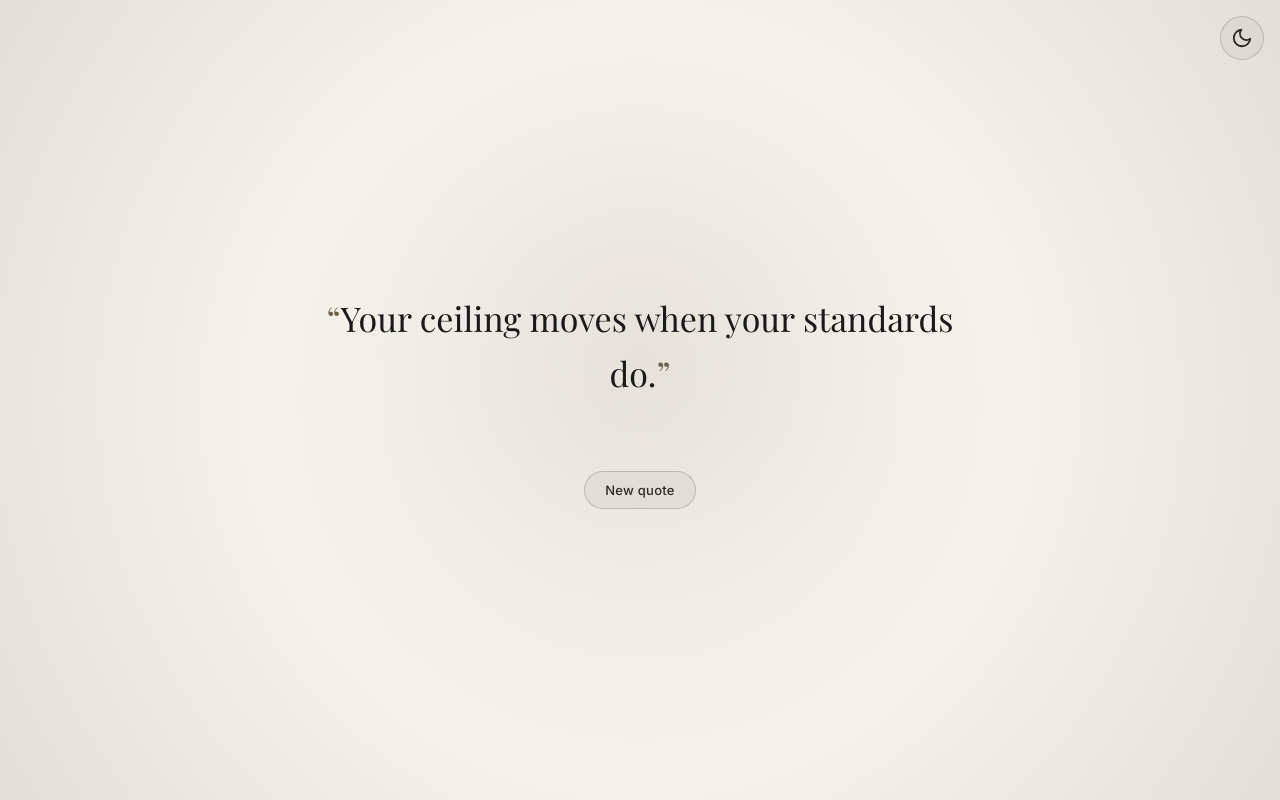
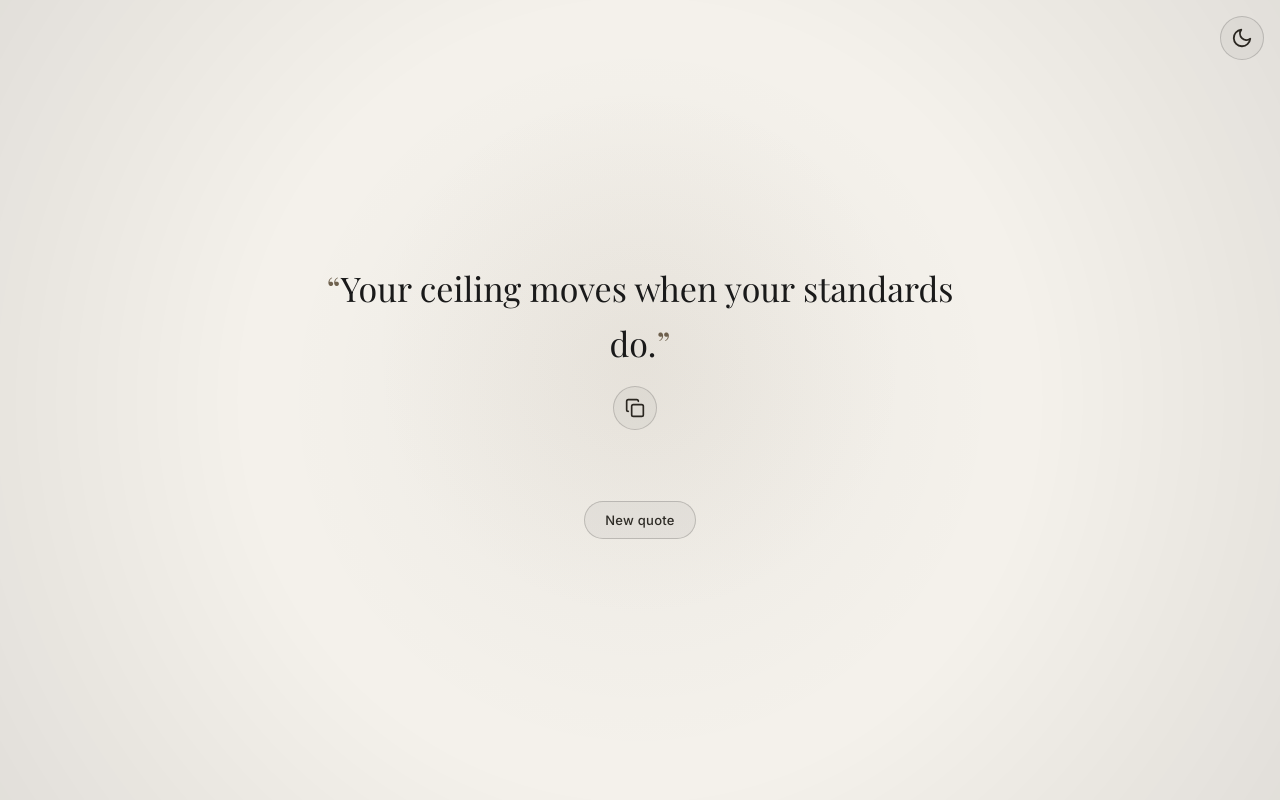
Before and after one commit to ayushman-git/mori, a React (Vite) app: page / in a window 1280 px wide. Built offline with nearby package versions, Linux system fonts and the light colour scheme.

Commit message:
added cpy

```diff
--- a/src/App.jsx
+++ b/src/App.jsx
@@ -11,6 +11,26 @@ function getThemeFromDocument() {
 
 const STORAGE_KEY = 'mori.quoteOfDay.v1';
 const QUOTE_TRANSITION_MS = 200;
+const COPY_FEEDBACK_MS = 2000;
+
+async function copyTextToClipboard(text) {
+  if (navigator.clipboard?.writeText) {
+    await navigator.clipboard.writeText(text);
+    return;
+  }
+  const ta = document.createElement('textarea');
+  ta.value = text;
+  ta.setAttribute('readonly', '');
+  ta.style.position = 'fixed';
+  ta.style.left = '-9999px';
+  document.body.appendChild(ta);
+  ta.select();
+  try {
+    document.execCommand('copy');
+  } finally {
+    document.body.removeChild(ta);
+  }
+}
 
 function dayKey() {
   const d = new Date();
@@ -64,7 +84,9 @@ function App() {
   const [theme, setTheme] = useState(getThemeFromDocument);
   const [index, setIndex] = useState(initialQuoteIndex);
   const [visible, setVisible] = useState(true);
+  const [copyFeedback, setCopyFeedback] = useState(false);
   const quoteTransitionRef = useRef(null);
+  const copyFeedbackRef = useRef(null);
   const themeChangedByUserRef = useRef(false);
 
   useEffect(() => {
@@ -87,6 +109,9 @@ function App() {
       if (quoteTransitionRef.current !== null) {
         window.clearTimeout(quoteTransitionRef.current);
       }
+      if (copyFeedbackRef.current !== null) {
+        window.clearTimeout(copyFeedbackRef.current);
+      }
     };
   }, []);
 
@@ -101,6 +126,11 @@ function App() {
 
     quoteTransitionRef.current = window.setTimeout(() => {
       quoteTransitionRef.current = null;
+      setCopyFeedback(false);
+      if (copyFeedbackRef.current !== null) {
+        window.clearTimeout(copyFeedbackRef.current);
+        copyFeedbackRef.current = null;
+      }
       setIndex((current) => {
         if (quotes.length <= 1) return 0;
         return (current + 1) % quotes.length;
@@ -123,6 +153,24 @@ function App() {
 
   const quote = quotes[index] ?? quotes[0];
 
+  const handleCopyQuote = useCallback(async () => {
+    const text = quote?.text ?? '';
+    if (!text) return;
+    try {
+      await copyTextToClipboard(text);
+      setCopyFeedback(true);
+      if (copyFeedbackRef.current !== null) {
+        window.clearTimeout(copyFeedbackRef.current);
+      }
+      copyFeedbackRef.current = window.setTimeout(() => {
+        copyFeedbackRef.current = null;
+        setCopyFeedback(false);
+      }, COPY_FEEDBACK_MS);
+    } catch {
+      // Clipboard denied or unavailable; avoid console noise
+    }
+  }, [quote]);
+
   const themeLabel =
     theme === 'dark' ? 'Switch to light theme' : 'Switch to dark theme';
 
@@ -140,6 +188,33 @@ function App() {
                 &rdquo;
               </span>
             </p>
+            <div className="quote-copy-row">
+              <button
+                type="button"
+                className="quote-copy-btn"
+                onClick={handleCopyQuote}
+                aria-label="Copy quote to clipboard"
+              >
+                <svg
+                  xmlns="http://www.w3.org/2000/svg"
+                  width="20"
+                  height="20"
+                  viewBox="0 0 24 24"
+                  fill="none"
+                  stroke="currentColor"
+                  strokeWidth="2"
+                  strokeLinecap="round"
+                  strokeLinejoin="round"
+                  aria-hidden="true"
+                >
+                  <rect width="14" height="14" x="8" y="8" rx="2" ry="2" />
+                  <path d="M4 16c-1.1 0-2-.9-2-2V4c0-1.1.9-2 2-2h10c1.1 0 2 .9 2 2" />
+                </svg>
+              </button>
+              <span className="quote-copy-feedback" aria-live="polite">
+                {copyFeedback ? 'Copied' : ''}
+              </span>
+            </div>
             <p className={`author ${quote.author ? '' : 'is-empty'}`}>{quote.author || 'Silent'}</p>
           </section>
           <button type="button" className="new-quote-btn" onClick={showNextQuote}>
--- a/src/styles.css
+++ b/src/styles.css
@@ -240,6 +240,64 @@ body::after {
   opacity: 0;
 }
 
+.quote-copy-row {
+  display: flex;
+  min-height: 24px;
+  align-items: center;
+  justify-content: center;
+  gap: 10px;
+  margin-top: 16px;
+}
+
+.quote-copy-btn {
+  display: inline-flex;
+  width: 44px;
+  height: 44px;
+  flex-shrink: 0;
+  align-items: center;
+  justify-content: center;
+  padding: 0;
+  border: 1px solid var(--color-toggle-border);
+  border-radius: 999px;
+  background: var(--color-toggle-bg);
+  color: var(--color-toggle-fg);
+  cursor: pointer;
+  transition:
+    background 150ms ease,
+    border-color 150ms ease,
+    color 150ms ease;
+}
+
+.quote-copy-btn:hover {
+  border-color: var(--color-toggle-border-hover);
+  background: var(--color-toggle-bg-hover);
+}
+
+.quote-copy-btn:focus {
+  outline: none;
+}
+
+.quote-copy-btn:focus-visible {
+  outline: 2px solid var(--color-focus-ring);
+  outline-offset: 3px;
+}
+
+.quote-copy-btn:active {
+  transform: translateY(1px);
+}
+
+.quote-copy-btn svg {
+  flex-shrink: 0;
+}
+
+.quote-copy-feedback {
+  color: var(--color-author);
+  font-size: 13px;
+  font-weight: 500;
+  letter-spacing: 0.02em;
+  line-height: 1.45;
+}
+
 .new-quote-btn {
   margin: 0;
   padding: 10px 20px;
@@ -283,7 +341,8 @@ body::after {
   }
 
   .new-quote-btn:active,
-  .theme-toggle:active {
+  .theme-toggle:active,
+  .quote-copy-btn:active {
     transform: none;
   }
 }
```
Also changed, not shown: 1 other file (tests, documents, lock files or other folders).
